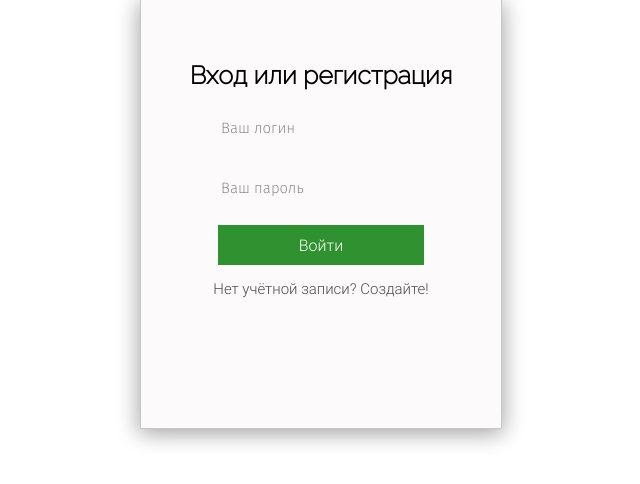
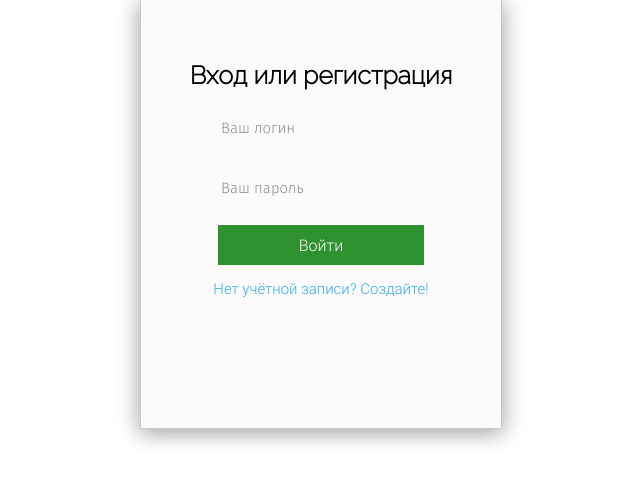
Before and after one commit to BeyondOrigins/diary, a Flask app: page /auth in a window 1280 px wide, with the pointer over the restyled element. Shown: the part 209-693 px from the top of the page, without its empty margins (319-959 px from the left). Run offline with Flask 3, Linux system fonts and the light colour scheme.

Commit message:
Edited style.css

```diff
--- a/static/styles/style.css
+++ b/static/styles/style.css
@@ -127,7 +127,7 @@ body {
     color: var(--gray);
 }
 
-.to-registr:hover .header__element:hover{
+.to-registr:hover, .header__element:hover{
     color: var(--link-color);
 }
 
```
